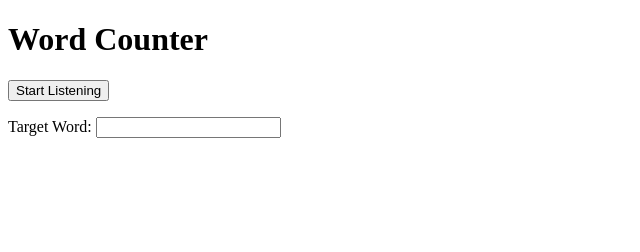
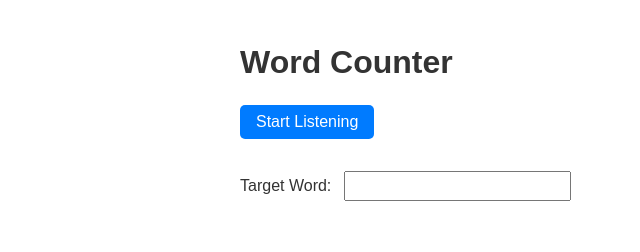
Before and after one commit to au6usto/word_counter, a plain HTML site: page index.html in a window 1280 px wide. Shown: the whole page, without its empty margins (0-640 px from the left). Drawn offline with Linux system fonts and the light colour scheme.

Commit message:
word counting and input

```diff
--- a/app.js
+++ b/app.js
@@ -36,12 +36,12 @@ function onResult(event) {
     });
   }
   // Update the wordsListenedElement to display the listened words and their counts with highlights
-  wordsListenedElement.innerHTML = Object.entries(wordCounter)
+  wordsListenedElement.innerHTML = '<ul>' + Object.entries(wordCounter)
     .map(([word, count]) => {
       const wordDisplay = word === targetWord && count === 3 ? `<mark>${word}</mark>` : word;
-      return `${wordDisplay}: ${count}`;
+      return `<li>${wordDisplay}: ${count}</li>`;
     })
-    .join(', ');
+    .join('') + '</ul>';
 }
 
 function onError(error) {
--- a/index.html
+++ b/index.html
@@ -4,6 +4,7 @@
   <meta charset="UTF-8">
   <meta name="viewport" content="width=device-width, initial-scale=1.0">
   <title>Word Counter</title>
+  <link rel="stylesheet" href="styles.css">
 </head>
 <body>
   <h1>Word Counter</h1>
--- /dev/null
+++ b/styles.css
@@ -0,0 +1,53 @@
+body {
+    font-family: Arial, sans-serif;
+    max-width: 800px;
+    margin: 0 auto;
+    padding: 1rem;
+    line-height: 1.6;
+    color: #333;
+  }
+
+  h1 {
+    font-size: 2rem;
+    margin-bottom: 1rem;
+  }
+
+  label {
+    font-size: 1rem;
+    margin-right: 0.5rem;
+  }
+
+  input[type="text"] {
+    padding: 0.25rem 0.5rem;
+    font-size: 1rem;
+    margin-bottom: 1rem;
+  }
+
+  button {
+    padding: 0.5rem 1rem;
+    font-size: 1rem;
+    cursor: pointer;
+    background-color: #007bff;
+    color: #fff;
+    border: none;
+    border-radius: 5px;
+    margin-bottom: 1rem;
+  }
+
+  button:hover {
+    background-color: #0056b3;
+  }
+
+  button:disabled {
+    background-color: #6c757d;
+    cursor: not-allowed;
+  }
+
+  ul {
+    list-style: none;
+    padding: 0;
+  }
+
+  li {
+    margin-bottom: 0.5rem;
+  }
```
